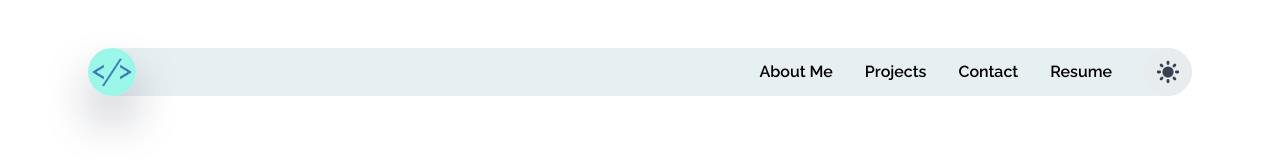
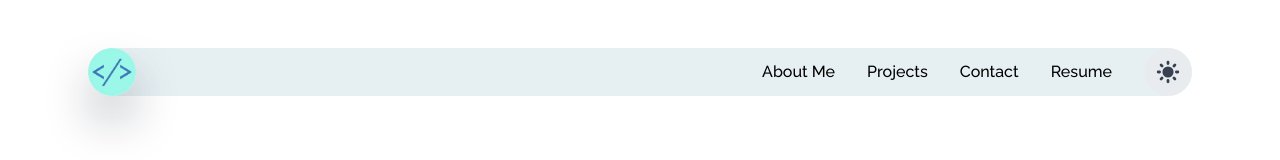
Before and after one commit to gsavr/DevPortfolio, a Next.js app: page / in a window 1280 px wide. Shown: the top 160 px of the page. Built offline with nearby package versions, Linux system fonts and the light colour scheme.

Commit message:
navbar font weight

```diff
--- a/app/layout/nav-bar.tsx
+++ b/app/layout/nav-bar.tsx
@@ -51,7 +51,7 @@ export const NavBar: React.FC<NavBarProps> = (props) => {
   const renderLinks = () => {
     return links.map(({ link, label, target, rel }) => {
       return (
-        <div className="group cursor-pointer" key={label}>
+        <div className="group cursor-pointer font-medium" key={label}>
           <Link href={link} target={target} rel={rel}>
             {label}
           </Link>
@@ -74,7 +74,7 @@ export const NavBar: React.FC<NavBarProps> = (props) => {
           <>
             {renderLinks()}
             <div className="group">
-              <Link href={resumeLink.link} className="group">
+              <Link href={resumeLink.link} className="group font-medium">
                 Resume
               </Link>
               <div className="mx-2 transition duration-300 group-hover:border-b group-hover:border-[#8bd8bd]"></div>
@@ -84,7 +84,7 @@ export const NavBar: React.FC<NavBarProps> = (props) => {
           /* Back button and DL on PDF page on desktop */ <>
             <Link
               href="/"
-              className="flex items-center justify-center gap-1 hover:border-b hover:border-[#8bd8bd] "
+              className="flex items-center justify-center gap-1 font-medium hover:border-b hover:border-[#8bd8bd]"
             >
               Return <IconArrowGoBackFill className="text-2xl" />
             </Link>
@@ -93,7 +93,7 @@ export const NavBar: React.FC<NavBarProps> = (props) => {
               download="Giorgio Savron Resume"
               target="_blank"
               rel="noreferrer"
-              className="flex items-center justify-center gap-1 hover:border-b hover:border-[#8bd8bd]"
+              className="flex items-center justify-center gap-1 font-medium hover:border-b hover:border-[#8bd8bd]"
             >
               Download <IconBxDownload className="text-2xl" />
             </Link>
```
